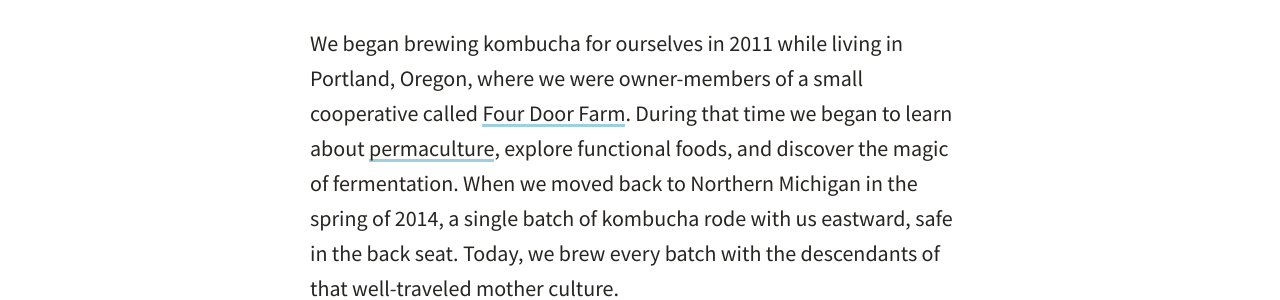
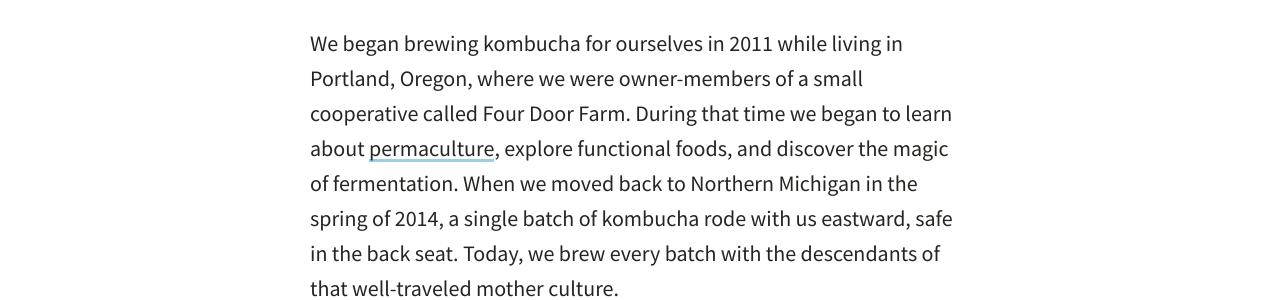
Before and after one commit to cscottmills/polyculturekombucha, a Jekyll site: the page built from about.md, in a window 1280 px wide. Shown: the part 750-1050 px from the top of the page. Built offline with Jekyll 4.4.1, drawn with Linux system fonts in a browser that asks for light colours; part of the change alters nothing that is shown.

Commit message:
[CONTENT] Remove FDF link

```diff
--- a/about.md
+++ b/about.md
@@ -7,7 +7,7 @@ title: About
 
 Polyculture is a small kombucha brewery in Maple City, Michigan, started by Kelly Kieft and Scott Mills. We bring years of experience observing nature, growing food, foraging, and cooking to our fermentation practice, and Polyculture is a culmination of it all. Behind each of our [brews](/flavors) is a deep reverence for the ingredients, their functions, their origins, and their flavors.
 
-We began brewing kombucha for ourselves in 2011 while living in Portland, Oregon, where we were owner-members of a small cooperative called [Four Door Farm][1]{:target="\_blank"}. During that time we began to learn about [permaculture][2]{:target="_blank"}, explore functional foods, and discover the magic of fermentation. When we moved back to Northern Michigan in the spring of 2014, a single batch of kombucha rode with us eastward, safe in the back seat. Today, we brew every batch with the descendants of that well-traveled mother culture.
+We began brewing kombucha for ourselves in 2011 while living in Portland, Oregon, where we were owner-members of a small cooperative called Four Door Farm. During that time we began to learn about [permaculture][2]{:target="_blank"}, explore functional foods, and discover the magic of fermentation. When we moved back to Northern Michigan in the spring of 2014, a single batch of kombucha rode with us eastward, safe in the back seat. Today, we brew every batch with the descendants of that well-traveled mother culture.
 
 We have long felt the benefits of kombucha in our own lives -- in the form of delight, reciprocity, digestive health, vitality -- and we are so excited to share it with you!
 
@@ -19,5 +19,4 @@ In permaculture, the word *polyculture* is used to describe a diverse assemblage
 
 At Polyculture, we think small is beautiful: small farms, small businesses, small batches. Small is not the same as miniature -- small is *concentrated*, and it plays the biggest role in strengthening our community. Drink to that!
 
-[1]: http://fourdoorfarm.com
 [2]: https://en.wikipedia.org/wiki/Permaculture
```
